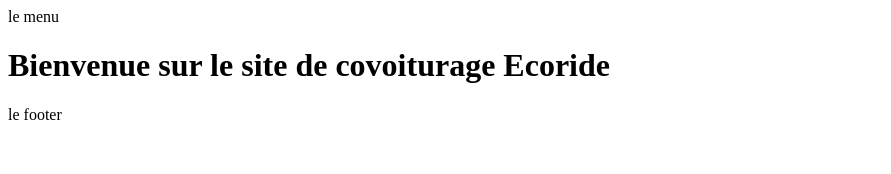
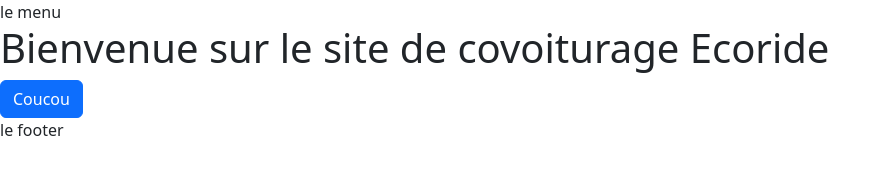
Before and after one commit to Baptiste1906/EcorideFront, a website with bundled scripts: page index.html in a window 1280 px wide. Shown: the whole page, without its empty margins (0-891 px from the left). Built offline with nearby package versions, Linux system fonts and the light colour scheme; files whose address does not match are found by name.

Commit message:
install bootstrap

```diff
--- a/index.html
+++ b/index.html
@@ -3,6 +3,8 @@
 <head>
     <meta charset="UTF-8">
     <meta name="viewport" content="width=device-width, initial-scale=1.0">
+    <link rel="stylesheet" href="node_modules/bootstrap/dist/css/bootstrap.min.css"/>
+    <link rel="stylesheet" href="node_modules/bootstrap-icons/font/bootstrap-icons.css">
     <title>Document</title>
 </head>
 <body>
@@ -19,5 +21,6 @@ le footer
     </footer>
 
     <script type="module" src="./Router/router.js"></script>
+    <script src="node_modules/bootstrap/dist/js/bootstrap.bundle.min.js"></script>
 </body>
 </html>
--- a/pages/home.html
+++ b/pages/home.html
@@ -1 +1,3 @@
 <h1>Bienvenue sur le site de covoiturage Ecoride</h1>
+
+<button class="btn btn-primary">Coucou</button>
```
Also changed, not shown: package.json (added, +23 -0 lines), 2 other files.
